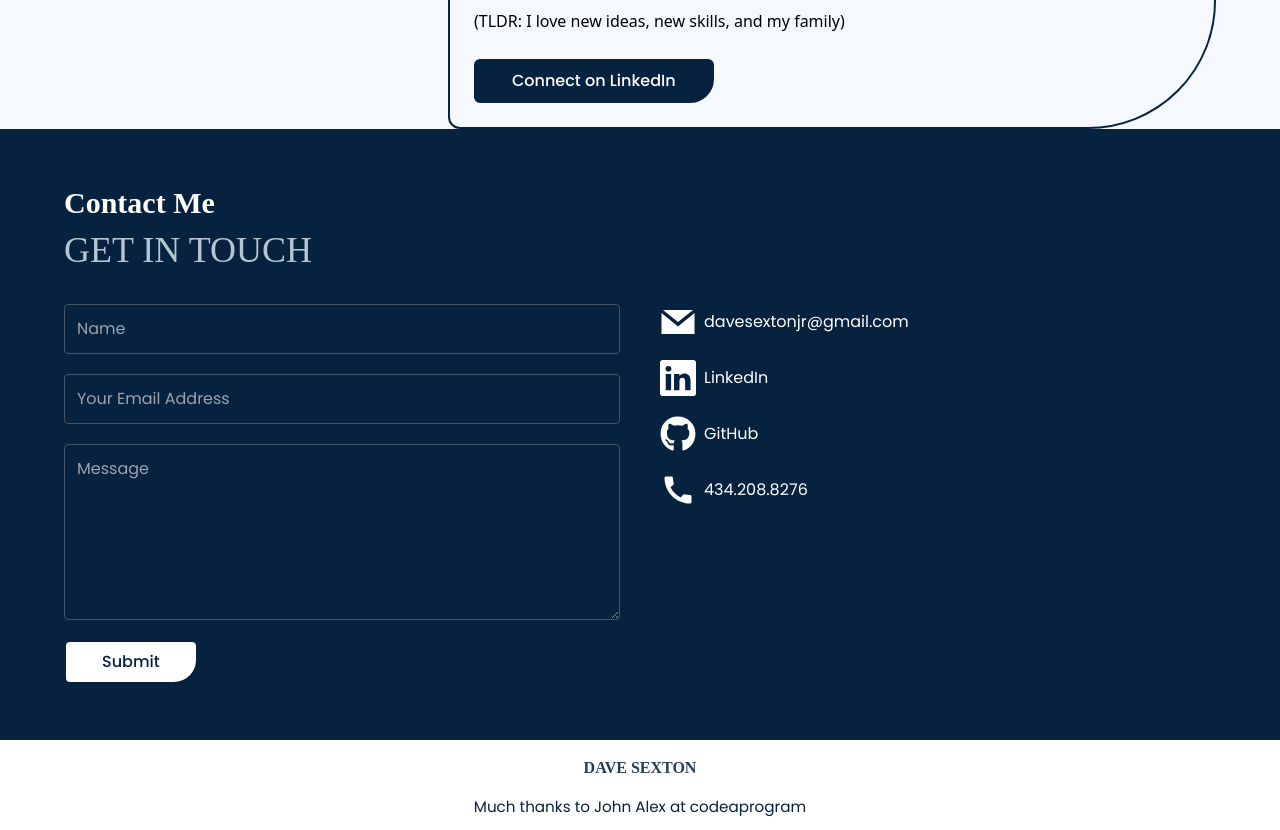
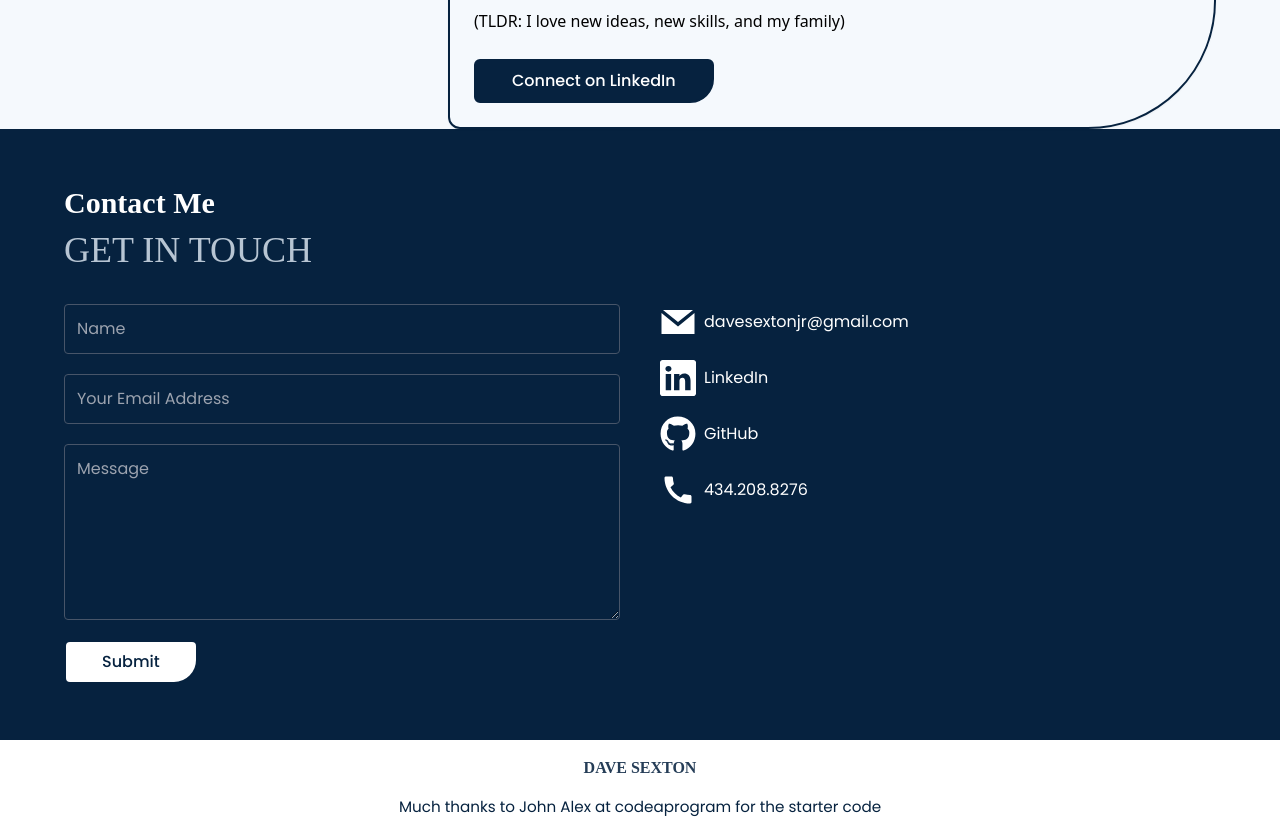
Before and after one commit to davesextonjr/portfolio_2, a React (Vite) app: page / in a window 1280 px wide. Shown: the part 4036-4866 px from the top of the page. Built offline with nearby package versions, Linux system fonts and the light colour scheme; a web font is replaced by a local one.

Commit message:
fix form

```diff
--- a/src/App.jsx
+++ b/src/App.jsx
@@ -34,7 +34,7 @@ const App = () => {
       <Contact />
       <footer className="p-3 text-center">
         <h6 className="mb-3">DAVE SEXTON</h6>
-        <p>Much thanks to John Alex at <a href="https://www.youtube.com/@CodeAProgram" target="_blank">codeaprogram</a></p>
+        <p>Much thanks to John Alex at <a href="https://www.youtube.com/@CodeAProgram" target="_blank">codeaprogram</a> for the starter code</p>
       </footer>
     </div>
   );
--- a/src/components/Contact.jsx
+++ b/src/components/Contact.jsx
@@ -10,10 +10,9 @@ const Contact = () => {
   // Sending Email
   const sendEmail = (e) => {
     e.preventDefault();
-
     emailjs
       .sendForm(
-      'service_ue7lxp2', 'template_qs2t5m3', form.current, 'Evpwa2n5_x2Drle8j'
+      'service_uvmwplf', 'template_qs2t5m3', form.current, 'Evpwa2n5_x2Drle8j'
       )
       .then(
         (result) => {
```
